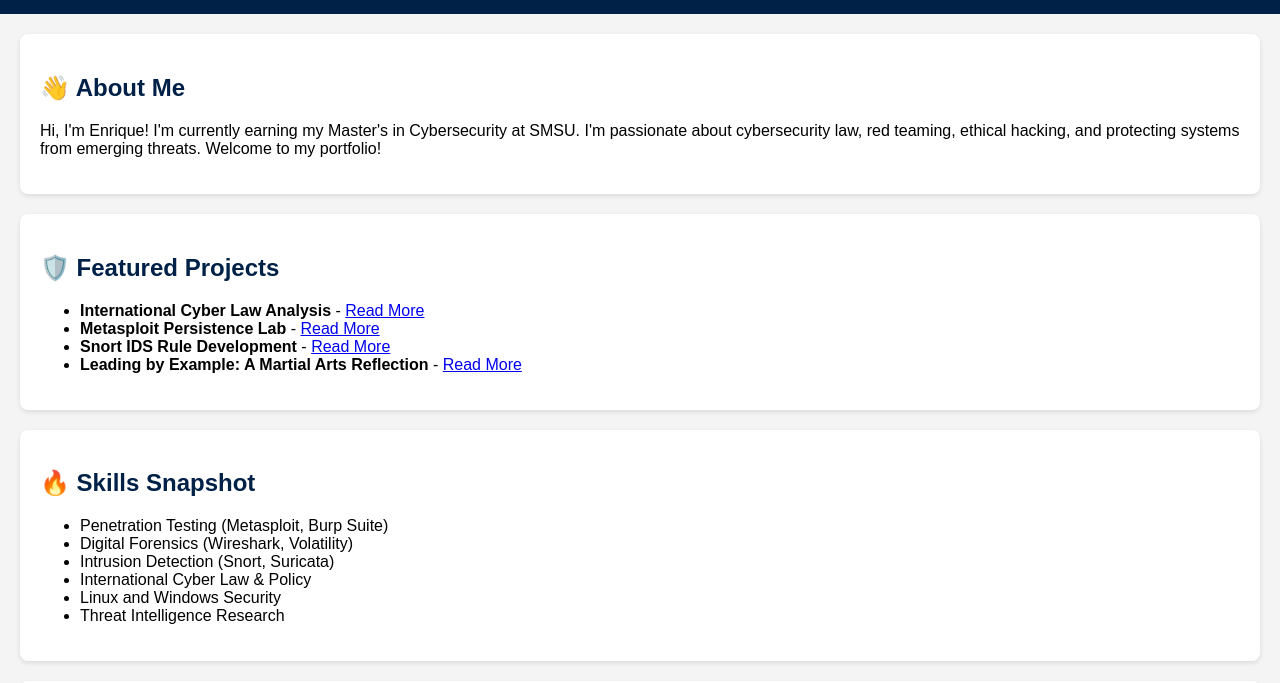
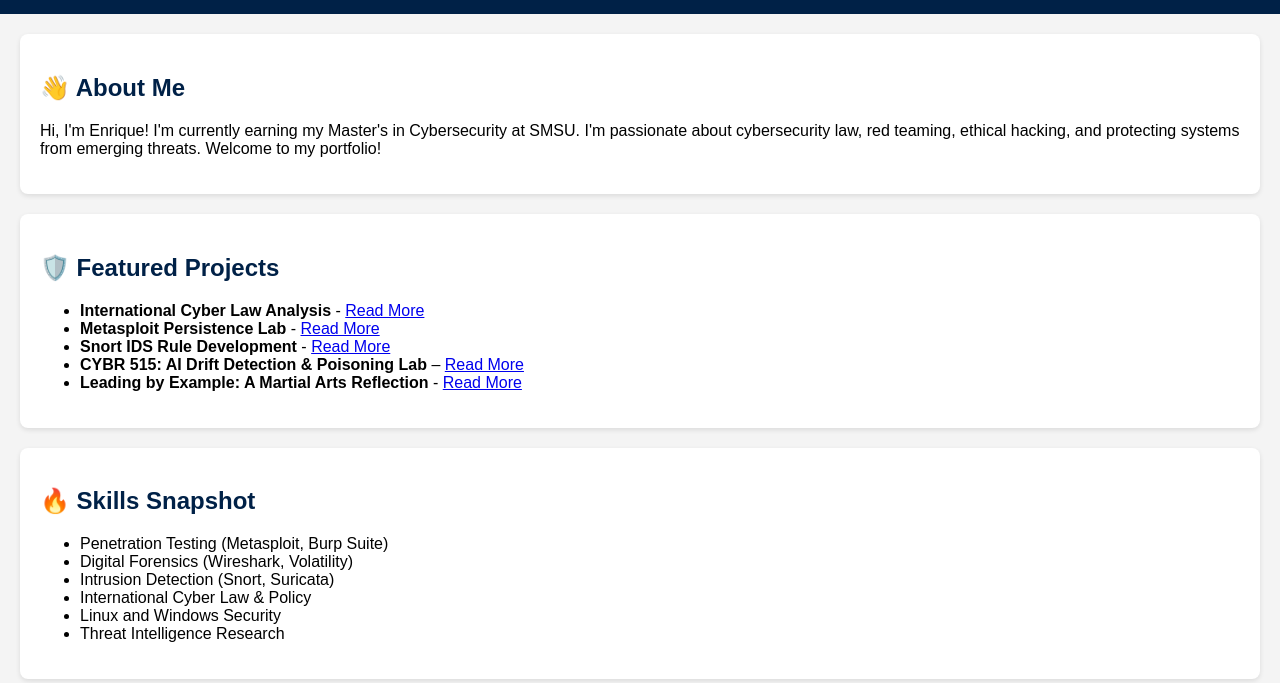
Before and after one commit to Medic256/medic256.github.io, a plain HTML site: page index.html in a window 1280 px wide. Shown: the part 117-800 px from the top of the page. Drawn offline with Linux system fonts and the light colour scheme.

Commit message:
Update index.html

```diff
--- a/index.html
+++ b/index.html
@@ -28,6 +28,7 @@
                 <li><strong>International Cyber Law Analysis</strong> - <a href="projects/international_cyber_law.html">Read More</a></li>
                 <li><strong>Metasploit Persistence Lab</strong> - <a href="projects/metasploit_persistence.html">Read More</a></li>
                 <li><strong>Snort IDS Rule Development</strong> - <a href="projects/snort_ids_rules.html">Read More</a></li>
+                <li><strong>CYBR 515: AI Drift Detection & Poisoning Lab</strong> – <a href="projects/spam_vs_ham_drift.html">Read More</a></li>
                 <li><strong>Leading by Example: A Martial Arts Reflection</strong> - <a href="projects/tkd_qualifier_story.html">Read More</a></li>
             </ul>
         </section>
```
